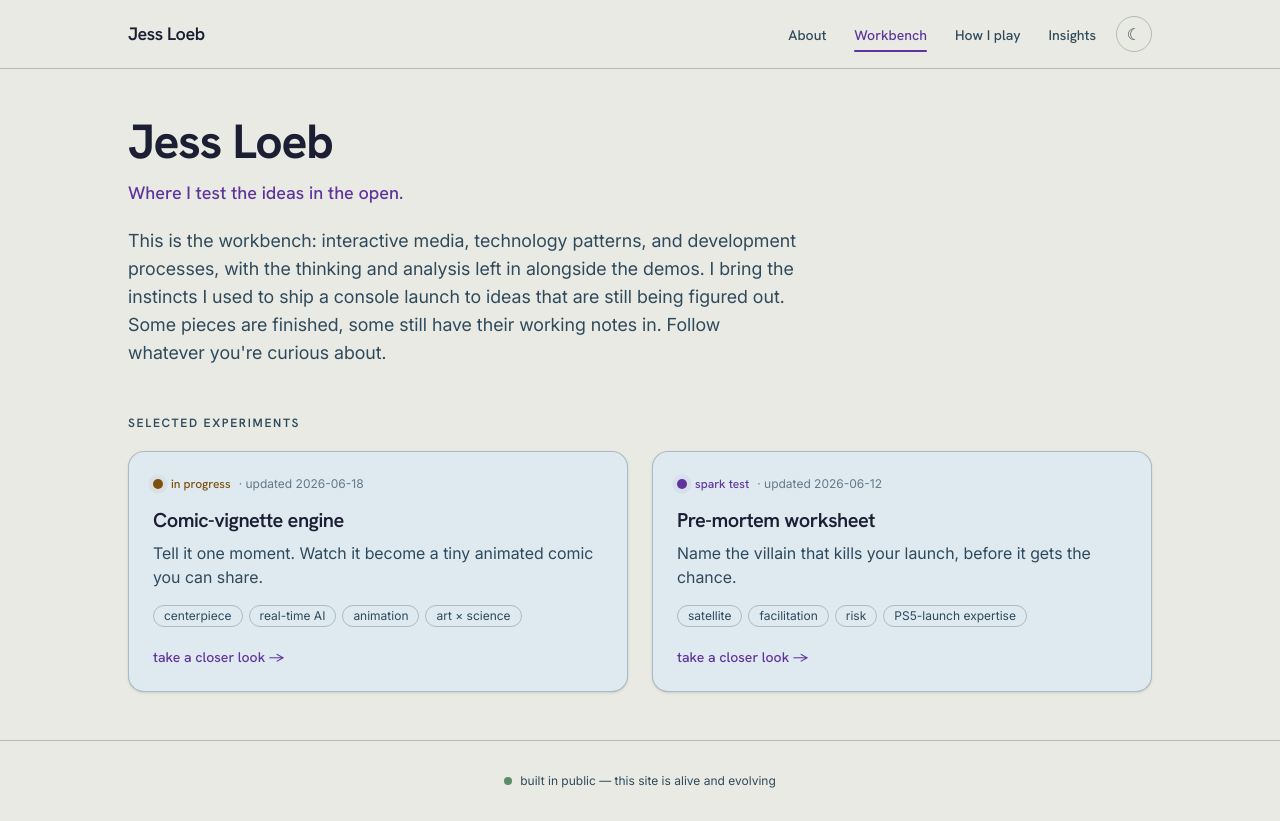
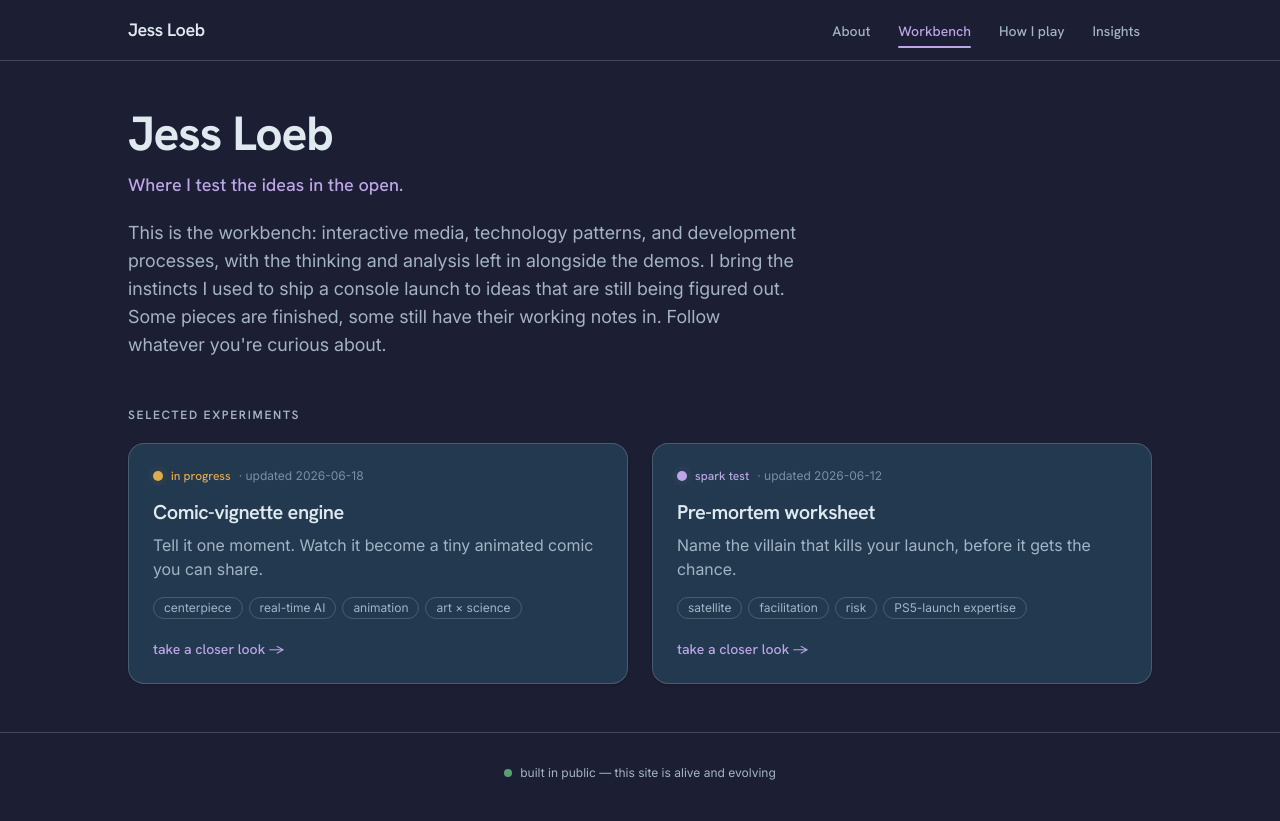
Before and after one commit to jumbocrayon/portfolio-site, a React (Vite) app: page /workbench in a window 1280 px wide. Built offline with nearby package versions, Linux system fonts and the light colour scheme.

Commit message:
Remove light mode and toggle

```diff
--- a/index.html
+++ b/index.html
@@ -1,5 +1,5 @@
 <!doctype html>
-<html lang="en">
+<html lang="en" data-theme="dark">
   <head>
     <meta charset="UTF-8" />
     <link rel="icon" type="image/svg+xml" href="/favicon.svg" />
@@ -12,20 +12,6 @@
   </head>
   <body>
     <div id="root"></div>
-    <!-- Set theme before paint to avoid a flash of the wrong theme. -->
-    <script>
-      (function () {
-        try {
-          // A saved choice wins; otherwise respect the OS, defaulting to dark
-          // when no preference is expressed.
-          var saved = localStorage.getItem("theme");
-          var theme =
-            saved ||
-            (matchMedia("(prefers-color-scheme: light)").matches ? "light" : "dark");
-          document.documentElement.setAttribute("data-theme", theme);
-        } catch (e) {}
-      })();
-    </script>
     <script type="module" src="/src/main.tsx"></script>
   </body>
 </html>
--- a/src/App.tsx
+++ b/src/App.tsx
@@ -1,7 +1,6 @@
 import { NavLink, Outlet } from "react-router-dom";
 import { Analytics } from "@vercel/analytics/react";
 import { SpeedInsights } from "@vercel/speed-insights/react";
-import ThemeToggle from "@/components/ThemeToggle";
 
 /**
  * The site shell: a calm, professional frame around every page.
@@ -27,7 +26,6 @@ export default function App() {
           >
             Jess Loeb
           </NavLink>
-          <div className="flex items-center gap-1 sm:gap-2">
           <ul className="flex flex-wrap items-center gap-1">
             {NAV.map((item) => (
               <li key={item.to}>
@@ -47,8 +45,6 @@ export default function App() {
               </li>
             ))}
           </ul>
-            <ThemeToggle />
-          </div>
         </nav>
       </header>
 
--- a/src/components/ThemeToggle.tsx
+++ /dev/null
@@ -1,43 +0,0 @@
-import { useEffect, useState } from "react";
-
-type Theme = "light" | "dark";
-
-/**
- * Theme toggle — flips the site between its light and dark grounds.
- *
- * The pre-paint script in index.html sets the initial theme (no flash); this
- * just lets a visitor override it and remembers the choice. Small, quiet, and
- * keyboard-reachable — the whimsy here is the crossfade, not the control.
- */
-export default function ThemeToggle() {
-  const [theme, setTheme] = useState<Theme>(() => {
-    if (typeof document === "undefined") return "light";
-    return (
-      (document.documentElement.getAttribute("data-theme") as Theme) || "light"
-    );
-  });
-
-  useEffect(() => {
-    document.documentElement.setAttribute("data-theme", theme);
-    try {
-      localStorage.setItem("theme", theme);
-    } catch {
-      /* private mode — fine, just don't persist */
-    }
-  }, [theme]);
-
-  const next = theme === "dark" ? "light" : "dark";
-  return (
-    <button
-      type="button"
-      onClick={() => setTheme(next)}
-      aria-label={`Switch to ${next} mode`}
-      title={`Switch to ${next} mode`}
-      className="inline-flex size-9 items-center justify-center rounded-full border border-line text-content-muted transition-colors hover:border-accent hover:text-accent focus:outline-none focus-visible:ring-2 focus-visible:ring-accent"
-    >
-      <span aria-hidden className="text-base leading-none">
-        {theme === "dark" ? "☀" : "☾"}
-      </span>
-    </button>
-  );
-}
--- a/src/index.css
+++ b/src/index.css
@@ -70,46 +70,26 @@
 
 /*
   ---- Semantic tokens ----
-  Light mode is the default (:root). Dark mode overrides on [data-theme="dark"].
-  Tailwind utilities below reference these, so bg-page / text-accent just work.
+  The site is dark-mode only. Tailwind utilities below reference these tokens,
+  so bg-page / text-accent just work.
 */
 :root {
-  --bg: var(--color-neutral-light);      /* page background */
-  --surface: var(--color-blue-pale);     /* cards / panels */
-  --surface-strong: var(--color-blue-deep); /* inverted / hero blocks */
-  --text: var(--color-neutral-dark);     /* primary text */
-  --text-muted: var(--color-blue-muted); /* secondary text */
-  --text-on-strong: var(--color-blue-pale); /* text on surface-strong */
-  --accent: var(--color-purple);         /* nav indicators, anchors, headers */
-  --accent-hover: var(--color-purple-hover);
-  --accent-contrast: #ffffff;            /* text on an accent fill */
-  --conviction: var(--color-rose);       /* the rare strongly-held line */
-  /* 28%, not 22%: the pale blue sits closer to the page than the old green did,
-     so the card edge leans on the border rather than the fill to read. */
-  --border: color-mix(in srgb, var(--color-blue-deep) 28%, transparent);
-
-  /* Build-in-public status colors — flip per theme so each stays legible */
-  --status-live: #276b39;    /* green — running */
-  --status-progress: #7d500e;/* amber — in progress */
-  --status-spark: var(--color-purple); /* purple — spark test */
-}
-
-[data-theme="dark"] {
-  --bg: var(--color-neutral-dark);
-  --surface: var(--color-blue-surface);
-  --surface-strong: var(--color-blue-pale);
-  --text: var(--color-blue-pale);
-  --text-muted: var(--color-blue-muted-dark);
-  --text-on-strong: var(--color-neutral-dark);
-  --accent: var(--color-purple-light);   /* purple is too dark on dark: use light */
+  --bg: var(--color-neutral-dark);          /* page background */
+  --surface: var(--color-blue-surface);     /* cards / panels */
+  --surface-strong: var(--color-blue-pale); /* inverted / hero blocks */
+  --text: var(--color-blue-pale);           /* primary text */
+  --text-muted: var(--color-blue-muted-dark); /* secondary text */
+  --text-on-strong: var(--color-neutral-dark); /* text on surface-strong */
+  --accent: var(--color-purple-light);      /* nav indicators, anchors, headers */
   --accent-hover: var(--color-purple-light-hover);
-  --accent-contrast: var(--color-neutral-dark);
-  --conviction: var(--color-rose-light); /* rose is too dark on dark: use light */
+  --accent-contrast: var(--color-neutral-dark); /* text on an accent fill */
+  --conviction: var(--color-rose-light);    /* the rare strongly-held line */
   --border: color-mix(in srgb, var(--color-blue-pale) 20%, transparent);
 
-  --status-live: #6fce8a;
-  --status-progress: #e0aa4e;
-  --status-spark: var(--color-purple-light);
+  /* Build-in-public status colors */
+  --status-live: #6fce8a;    /* green — running */
+  --status-progress: #e0aa4e;/* amber — in progress */
+  --status-spark: var(--color-purple-light); /* purple — spark test */
 }
 
 /* Expose semantic tokens as Tailwind color utilities (bg-page, text-accent, …) */
```
Lines whose indentation alone changed are shown as unchanged.
